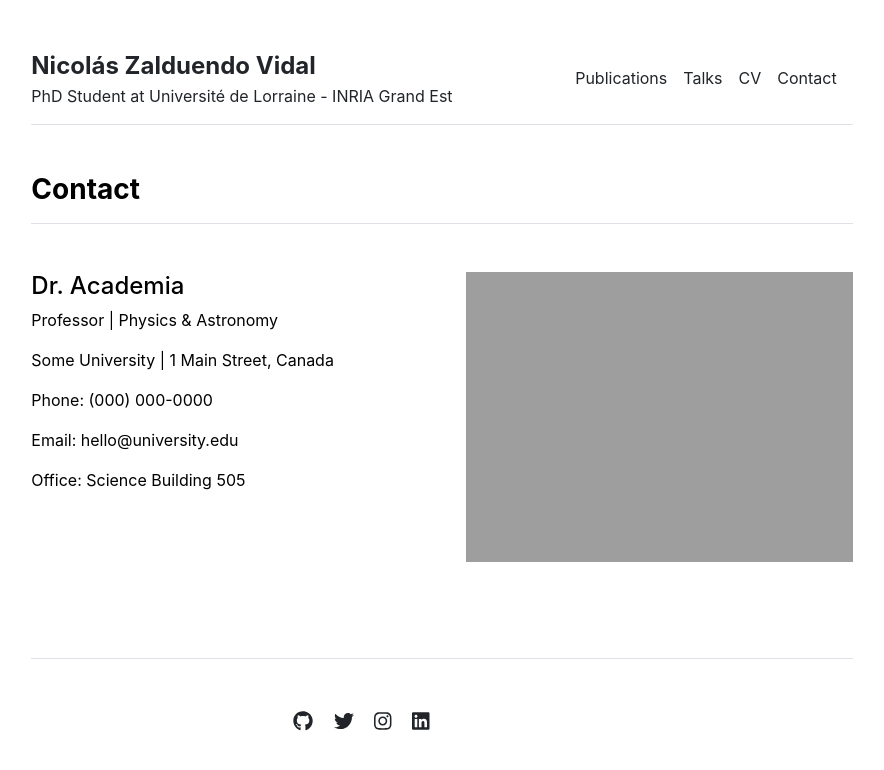
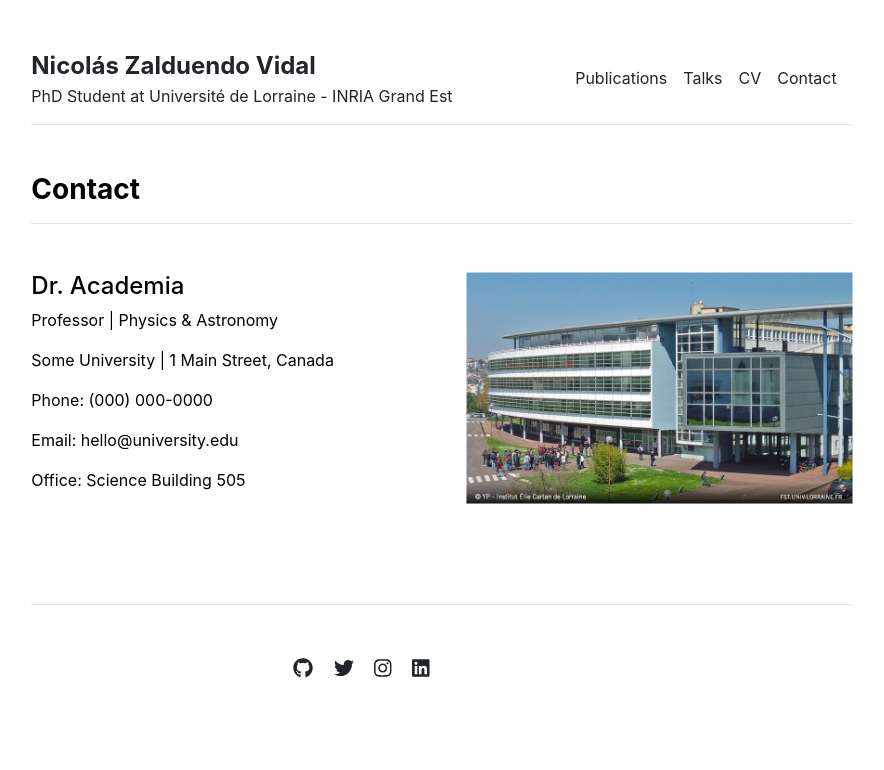
Before and after one commit to nzalduendo/nzalduendo.github.io, a Jekyll site: the page built from contact.md, in a window 1280 px wide. Shown: the top 770 px of the page, without its empty margins (198-1082 px from the left). Built offline with Jekyll 4.4.1, drawn with Linux system fonts in a browser that asks for light colours.

Commit message:
Update settings.yml

```diff
--- a/_data/settings.yml
+++ b/_data/settings.yml
@@ -21,4 +21,4 @@ social:
 - {icon: 'linkedin', link: 'https://linkedin.com/in/lenpaul'}
 
 contacts:
-- {name: 'Dr. Academia', title: 'Professor', department: 'Physics & Astronomy', institution: 'Some University', institution_address: '1 Main Street, Canada', phone: '(000) 000-0000', email: 'hello@university.edu', office: 'Science Building 505', image: 'assets/img/contact.jpg'}
+- {name: 'Dr. Academia', title: 'Professor', department: 'Physics & Astronomy', institution: 'Some University', institution_address: '1 Main Street, Canada', phone: '(000) 000-0000', email: 'hello@university.edu', office: 'Science Building 505', image: 'assets/img/IECL.jpg'}
```
